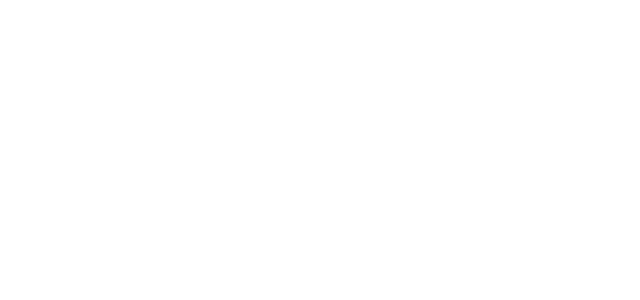
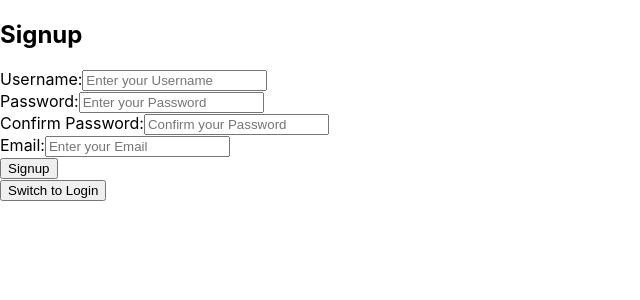
Before and after one commit to jaivalp22/my-ecommerce-app, a React (Create React App) app: page /signup in a window 1280 px wide. Before the commit this address had no page. Shown: the top 300 px of the page, without its empty margins (0-640 px from the left). Built offline with nearby package versions, Linux system fonts and the light colour scheme.

Commit message:
added the loginform, signform, and loginpage

```diff
--- a/src/App.js
+++ b/src/App.js
@@ -2,6 +2,8 @@
 import { BrowserRouter as Router, Routes, Route } from 'react-router-dom';
 import Homepage from './component/Homepage';
 import Productpage from './component/Productpage';
+import LoginPage from './component/LoginPage';
+import SignupForm from './component/SignupForm';
 
 const App = () => {
   return (
@@ -9,7 +11,9 @@
       <div className="App">
         <Routes>
           <Route exact path="/" element={<Homepage />} />
-          <Route path="/productpage" element={<Productpage />} />
+          <Route path="/products" element={<Productpage />} />
+          <Route path="/signup" element={<SignupForm />} />
+          <Route path="/login" element={<LoginPage />} />
         </Routes>
       </div>
     </Router>
--- /dev/null
+++ b/src/component/LoginForm.js
@@ -0,0 +1,40 @@
+import React from 'react';
+
+const LoginForm = ({ toggleForm }) => {
+
+
+  const handleSubmit = (e) => {
+    e.preventDefault();
+  };
+
+  return (
+    <section>
+      <h2>Login</h2>
+      <form onSubmit={handleSubmit}>
+        <label htmlFor = "username">Username:</label>
+            <input
+                type = "text"
+                id = "username"
+                name = "username"
+                placeholder = "Enter your Username"
+                required
+                />
+        <br />
+        <label htmlFor = "password">Password:</label>
+            <input
+                type = "password"
+                id = "password"
+                name = "password"
+                placeholder = "Enter your Password"
+                required
+                />
+        <br />
+
+        <button type="submit">Login</button>
+      </form>
+      <button onClick={toggleForm}>Switch to Signup</button>
+    </section>
+  );
+};
+
+export default LoginForm;
--- /dev/null
+++ b/src/component/LoginPage.js
@@ -0,0 +1,27 @@
+import React, { useState } from 'react';
+import Header from './Header';
+import LoginForm from './LoginForm';
+import SignupForm from './SignupForm';
+import Footer from './Footer';
+
+const LoginPage = () => {
+  const [showSignup, setShowSignup] = useState(false);
+
+  const toggleForm = () => {
+    setShowSignup(!showSignup);
+  };
+
+  return (
+    <div>
+      <Header />
+      {showSignup ? (
+        <SignupForm toggleForm={toggleForm} />
+      ) : (
+        <LoginForm toggleForm={toggleForm} />
+      )}
+      <Footer />
+    </div>
+  );
+};
+
+export default LoginPage;
--- /dev/null
+++ b/src/component/SignupForm.js
@@ -0,0 +1,102 @@
+import React, { useState } from 'react';
+
+const SignupForm = ({ toggleForm }) => {
+  const [username, setUsername] = useState('');
+  const [password, setPassword] = useState('');
+  const [confirmPassword, setConfirmPassword] = useState('');
+  const [email, setEmail] = useState('');
+  const [error, setError] = useState('');
+
+  const handleSubmit = (e) => {
+    e.preventDefault();
+
+    if (password.trim() !== confirmPassword.trim()) {
+      setError('The Passwords do not match. Please try again.');
+      return;
+    }
+
+    if (!username.trim() || !password.trim() || !confirmPassword.trim() || !email.trim()) {
+      setError('All fields are required!');
+      return;
+    }
+
+    // Your form submission logic goes here
+  };
+
+  const handleChange = (e) => {
+    const { name, value } = e.target;
+    switch (name) {
+      case 'username':
+        setUsername(value);
+        break;
+      case 'password':
+        setPassword(value);
+        break;
+      case 'confirmPassword':
+        setConfirmPassword(value);
+        break;
+      case 'email':
+        setEmail(value);
+        break;
+      default:
+        break;
+    }
+  };
+
+  return (
+    <div>
+      <h2>Signup</h2>
+      {error && <p style={{ color: 'red' }}>{error}</p>}
+      <form onSubmit={handleSubmit}>
+        <section>
+          <label htmlFor="username">Username:</label>
+          <input
+            type="text"
+            id="username"
+            name="username"
+            placeholder="Enter your Username"
+            value={username}
+            onChange={handleChange}
+          />
+        </section>
+        <section>
+          <label htmlFor="password">Password:</label>
+          <input
+            type="password"
+            id="password"
+            name="password"
+            placeholder="Enter your Password"
+            value={password}
+            onChange={handleChange}
+          />
+        </section>
+        <section>
+          <label htmlFor="confirmPassword">Confirm Password:</label>
+          <input
+            type="password"
+            id="confirmPassword"
+            name="confirmPassword"
+            placeholder="Confirm your Password"
+            value={confirmPassword}
+            onChange={handleChange}
+          />
+        </section>
+        <section>
+          <label htmlFor="email">Email:</label>
+          <input
+            type="email"
+            id="email"
+            name="email"
+            placeholder="Enter your Email"
+            value={email}
+            onChange={handleChange}
+          />
+        </section>
+        <button type="submit">Signup</button>
+      </form>
+      <button onClick={toggleForm}>Switch to Login</button>
+    </div>
+  );
+};
+
+export default SignupForm;
```
